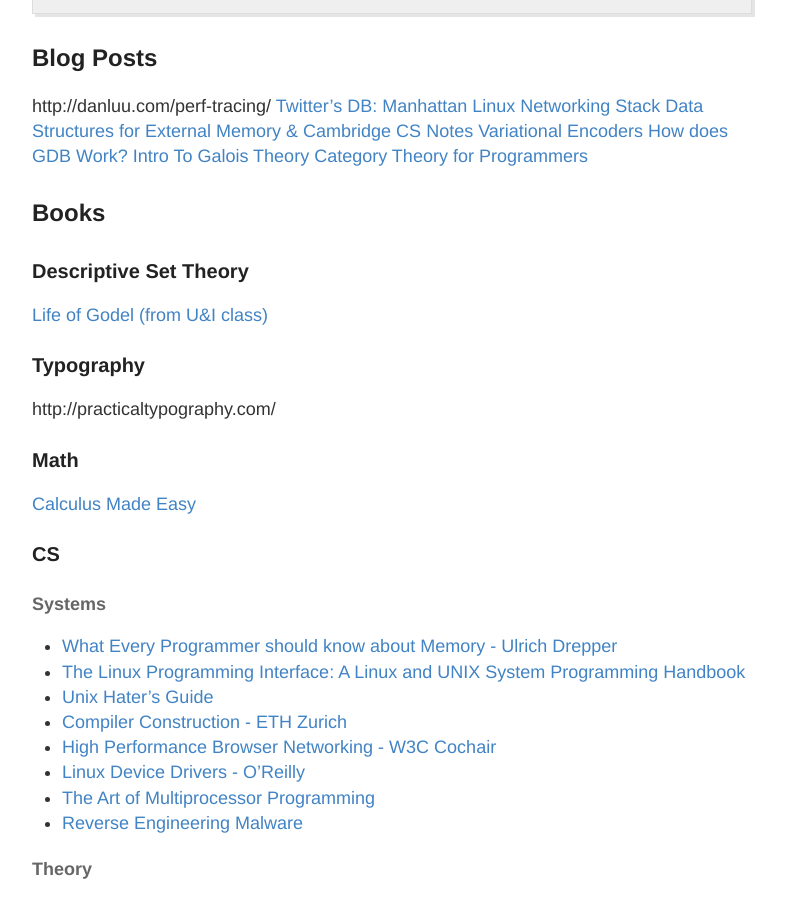
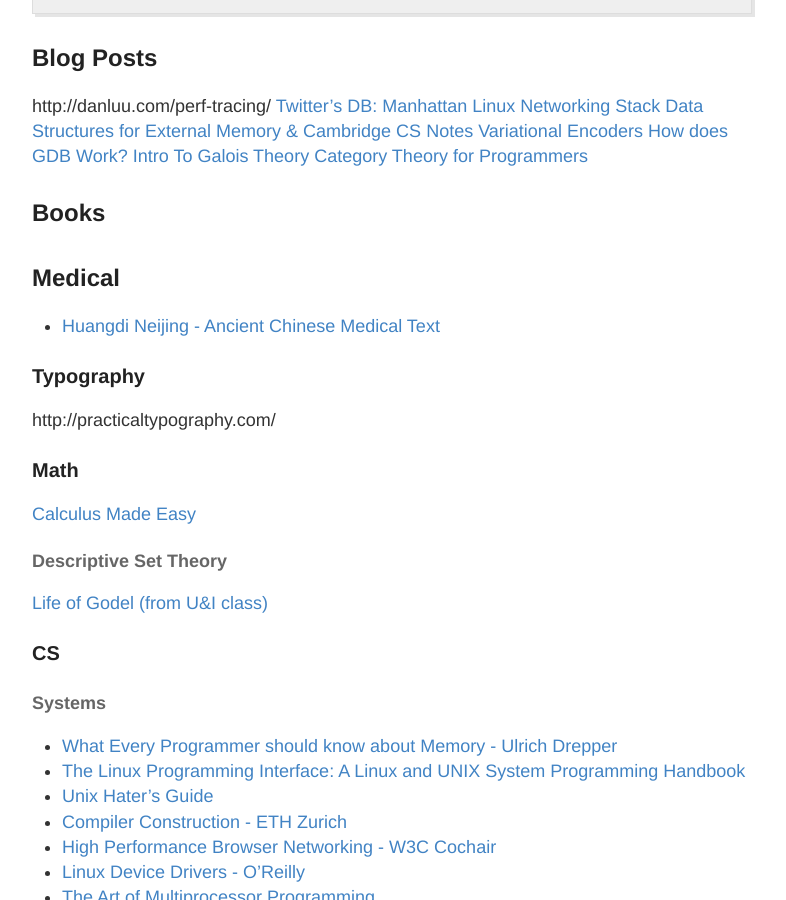
Before and after one commit to RONNCC/ronncc.github, a Jekyll site: the page built from _posts/2015-12-25-ReadingList.md, in a window 1280 px wide and 900 px high, scrolled down 1373 px. Shown: the whole window, without its empty margins (248-1034 px from the left). Built offline with Jekyll 4.4.1, drawn with Linux system fonts in a browser that asks for light colours; comment, search, counter and statistics services are not loaded.

Commit message:
Updated 2015-12-25-ReadingList.md

```diff
--- a/_posts/2015-12-25-ReadingList.md
+++ b/_posts/2015-12-25-ReadingList.md
@@ -66,10 +66,13 @@
 [How does GDB Work?](http://jvns.ca/blog/2016/08/10/how-does-gdb-work/)
 [Intro To Galois Theory](https://nrich.maths.org/1422)
 [Category Theory for Programmers](https://bartoszmilewski.com/2014/10/28/category-theory-for-programmers-the-preface/)
+
+
 ## Books
 
-### Descriptive Set Theory
-[Life of Godel (from U&I class) ](https://www.amazon.com/Logical-Dilemmas-Life-Work-G%C3%B6del/dp/1568812566)
+## Medical
+
+- [Huangdi Neijing - Ancient Chinese Medical Text](http://www.biblio.nhat-nam.ru/Huang_Di_Nei_Jing_Su_Wen-Unschuld-Tessenow-1-2.pdf)
 
 ### Typography
 http://practicaltypography.com/
```
Also changed, not shown: other parts of _posts/2015-12-25-ReadingList.md (+4 -0 lines).
